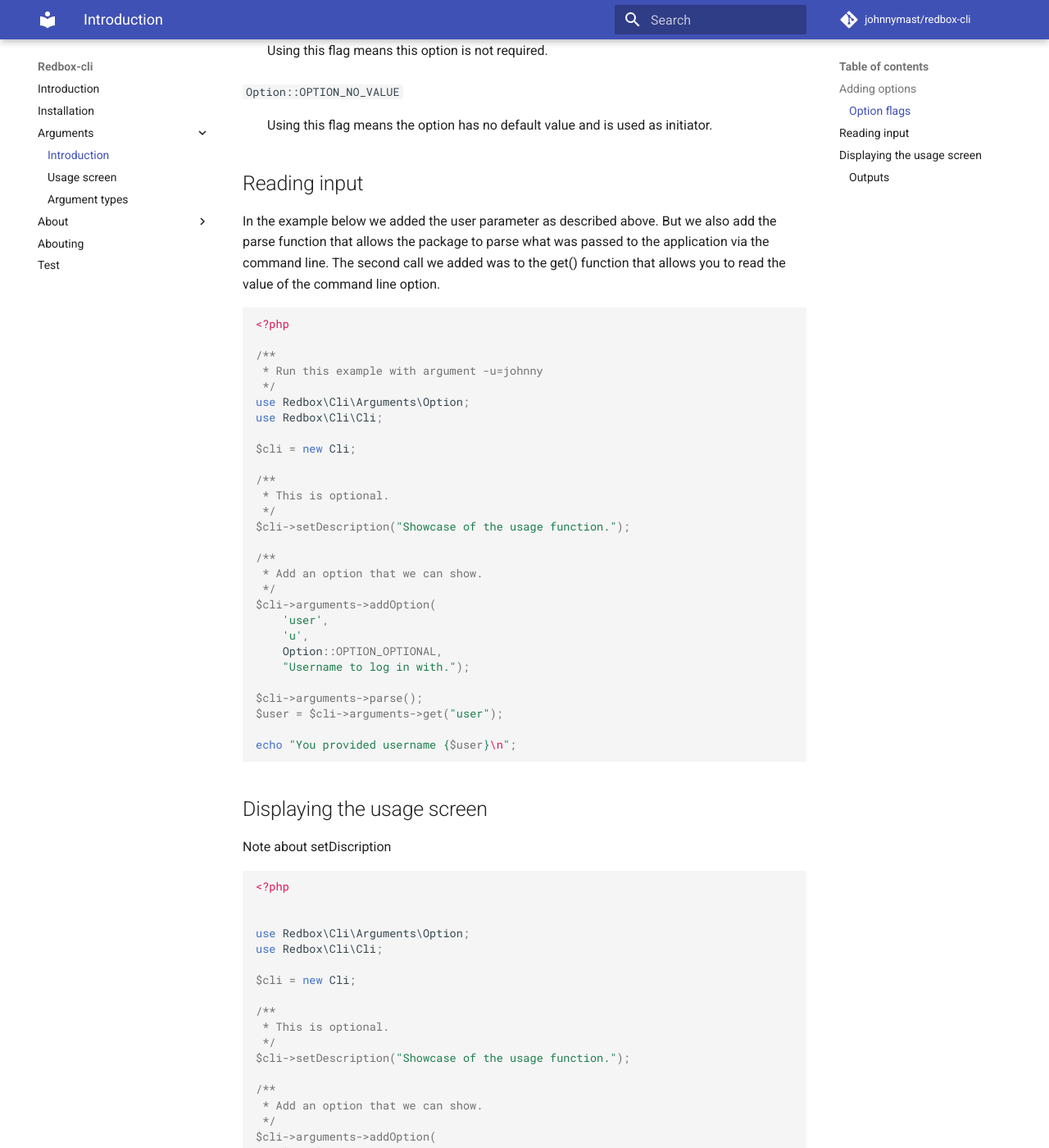
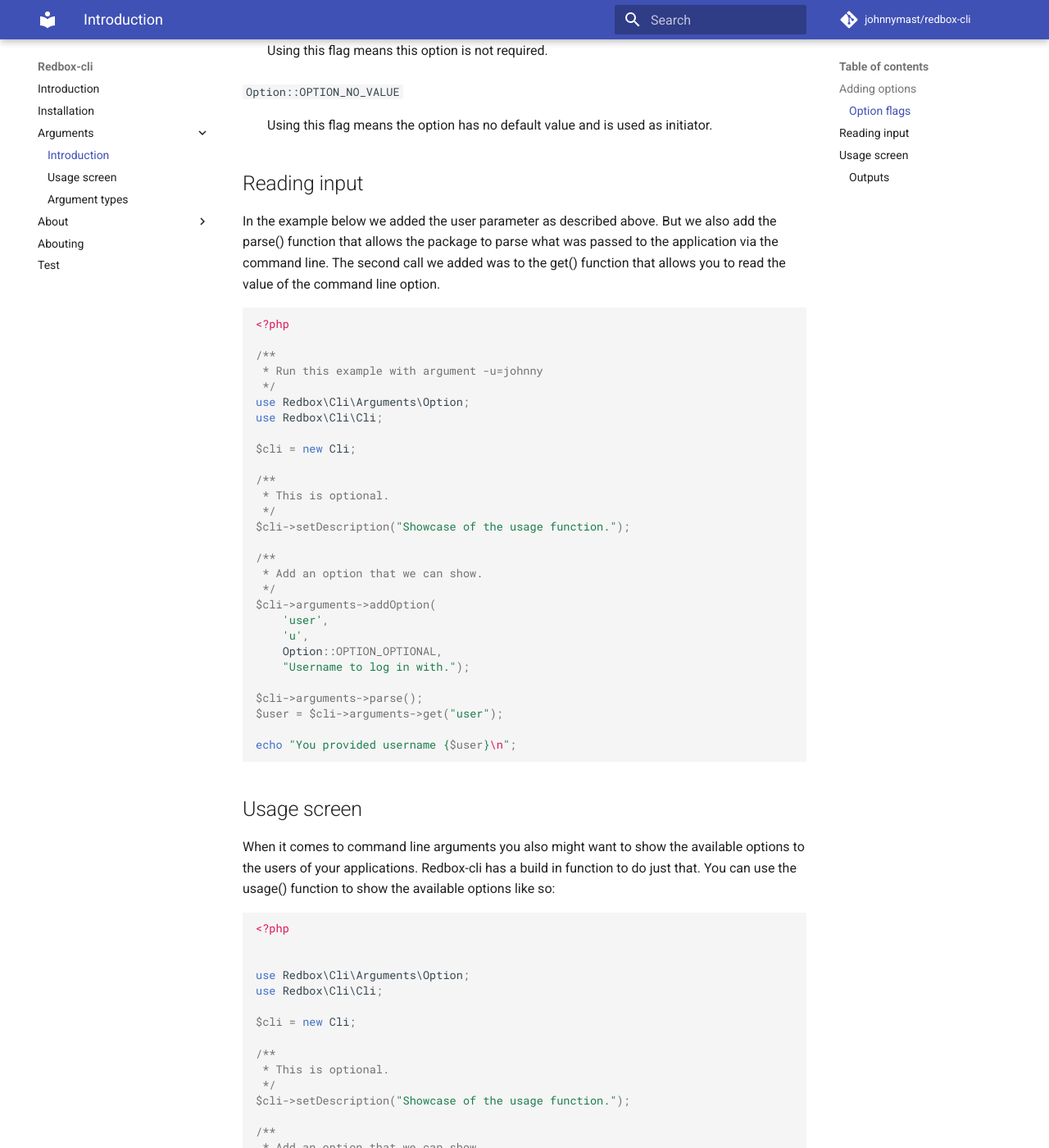
Before and after one commit to johnnymast/redbox-cli, an MkDocs documentation site: the page built from docs/arguments/introduction.md, in a window 1280 px wide and 1400 px high, scrolled down 928 px. Shown: the whole window at 82% size. Built offline with MkDocs 1.6.1 and Material for MkDocs 9.7.7, drawn with Linux system fonts in a browser that asks for light colours; comment, search, counter and statistics services are not loaded; some of the changed text lies outside the part shown.

````diff
--- a/docs/arguments/introduction.md
+++ b/docs/arguments/introduction.md
@@ -45,7 +45,7 @@ You can use the following option flags to make your options optional/required or
 ## Reading input
 
 In the example below we added the user parameter as described above. But we also
-add the parse function that allows the package to parse what was passed to the application
+add the parse() function that allows the package to parse what was passed to the application
 via the command line. The second call we added was to the get() function that allows you
 to read the value of the command line option.
 
@@ -82,9 +82,13 @@ echo "You provided username {$user}\n";
 
 ```
 
-## Displaying the usage screen
+## Usage screen
 
-Note about setDiscription
+When it comes to command line arguments you also might want to show the available
+options to the users of your applications. Redbox-cli has a build in function to do
+just that. You can use the usage() function to show the available options like so:
+
+
 ```php
 <?php
 
@@ -112,6 +116,12 @@ $cli->arguments->addOption(
 $cli->arguments->usage();
 ```
 
+Note about setDiscription
+
+???+ note "You can add an optional description to your application."
+
+    User ```<?php $cli->setDescription("Description here"); ``` to add the application description to use usage output.
+
 ### Outputs
 ```bash
 
````
